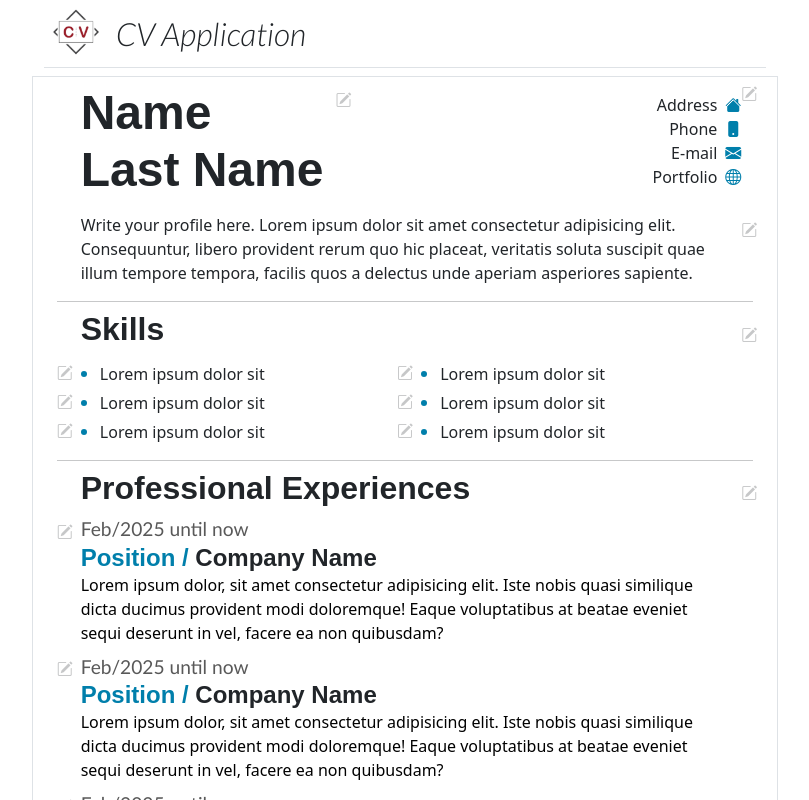
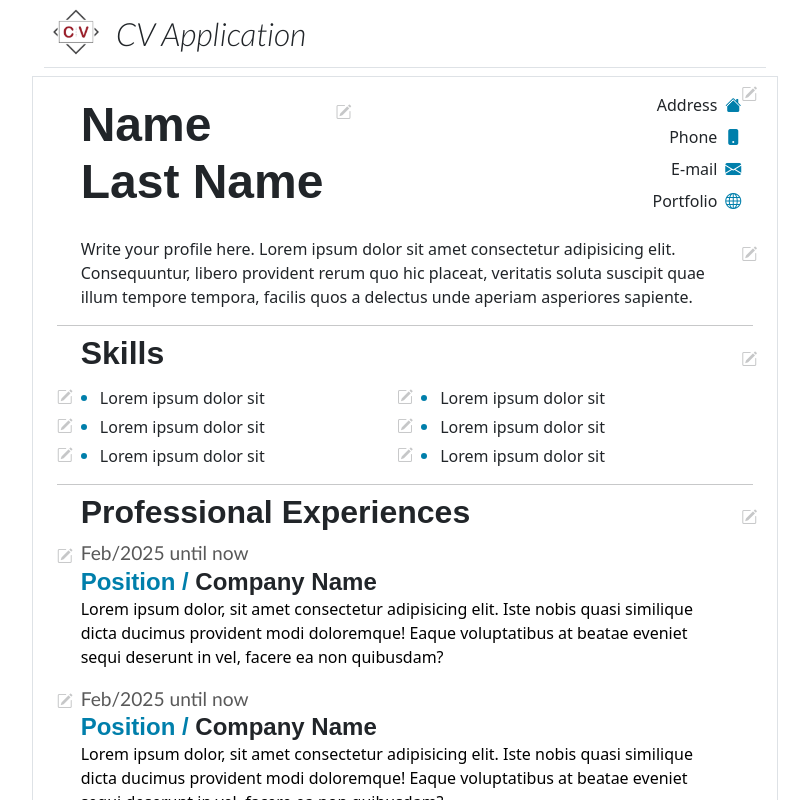
Before and after one commit to asaks84/cv-application, a React (Vite) app: page / in a window 1280 px wide. Shown: the top 800 px of the page, without its empty margins (235-1044 px from the left). Built offline with nearby package versions, Linux system fonts and the light colour scheme; a web font is replaced by a local one.

Commit message:
Print version adjust

```diff
--- a/src/App.css
+++ b/src/App.css
@@ -127,7 +127,7 @@ span.position{
 @media print {
 
 :root {
-  font-size: 15px;
+  font-size: 14px;
 }
   footer,
   header,
--- a/src/Components/Infos/BasicInfo.jsx
+++ b/src/Components/Infos/BasicInfo.jsx
@@ -4,7 +4,7 @@ function BasicInfo() {
 
   return (
     <div className="col basicInfo d-flex flex-row justify-content-end align-items-stretch position-relative p-0">
-      <ul className='list-unstyled d-flex flex-column gap-0 text-end pt-3'>
+      <ul className='list-unstyled d-flex flex-column gap-2 text-end pt-3'>
         <li>
           Address
           <i className='bi bi-house-fill'> </i>
--- a/src/Components/Infos/JobInfo.jsx
+++ b/src/Components/Infos/JobInfo.jsx
@@ -6,7 +6,7 @@ function JobInfo(){
     <div className="position-relative mt-1">
         <p className="date mb-0">Feb/2025 until now</p>
         <h4 className='fw-bold mb-0'><span className='position'>Position /</span> Company Name</h4>
-        <p className="desciption mb-2 text-black">Lorem ipsum dolor, sit amet consectetur adipisicing elit. Iste nobis quasi similique dicta ducimus provident modi doloremque! Eaque voluptatibus at beatae eveniet sequi deserunt in vel, facere ea non quibusdam?</p>
+        <p className="desciption text-black">Lorem ipsum dolor, sit amet consectetur adipisicing elit. Iste nobis quasi similique dicta ducimus provident modi doloremque! Eaque voluptatibus at beatae eveniet sequi deserunt in vel, facere ea non quibusdam?</p>
         <EditBtn specClass={'start-n1'}/>
       </div>
   )
```
